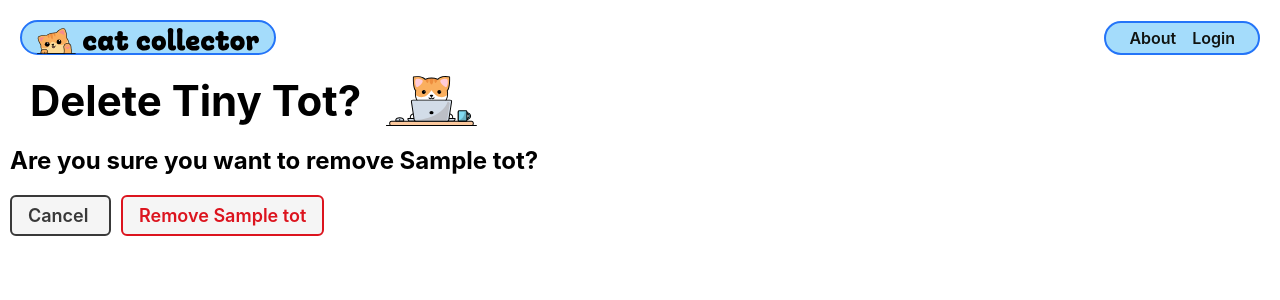
After one commit to BriannaRocha/finch-collector, a Django app: page /tots/1/delete/ in a window 1280 px wide. The commit adds this page. Shown: the top 300 px of the page. Run offline with Django 4.2, Linux system fonts and the light colour scheme; tables that the repository leaves empty hold one stand-in row (values such as "Sample post").

Commit message:
add update and delete functionality to tots

```diff
--- /dev/null
+++ b/main_app/templates/main_app/tot_confirm_delete.html
@@ -0,0 +1,23 @@
+{% extends 'base.html' %}
+{% load static %}
+
+{% block content %}
+
+<div class="page-header">
+  <h1>Delete Tiny Tot?</h1>
+  <img src="{% static 'images/nerd-cat.svg' %}" alt="A cat using a computer"/>
+</div>
+<h2>Are you sure you want to remove {{tot.name}}?</h2>
+
+<form action="" method="post" class="form">
+  {% csrf_token %}
+  <a
+    href="{% url 'tot-detail' tot.id %}"
+    class="btn secondary"
+  >
+    Cancel
+  </a>
+  <button type="submit" class="btn danger">Remove {{tot.name}}</button>
+</form>
+
+{% endblock %}
--- a/main_app/templates/main_app/tot_form.html
+++ b/main_app/templates/main_app/tot_form.html
@@ -8,7 +8,11 @@
 {% block content %}
 
 <div class="page-header">
-  <h1>Add a Tiny Tot</h1>
+  {% if tot %}
+    <h1>Edit {{ tot.name }}</h1>
+  {% else %}
+    <h1>Add a Tiny Tot</h1>
+  {% endif %}
   <img src="{% static 'images/nerd-cat.svg' %}" alt="A cat using a computer"/>
 </div>
 <form action="" method="post" class="form-container">
--- a/main_app/templates/tots/detail.html
+++ b/main_app/templates/tots/detail.html
@@ -26,6 +26,10 @@
       <h2>An infant {{ tot.gender }} .</h2>
     {% endif %}
     <p>{{ tot.description }}</p>
+    <div class="cat-actions">
+      <a href="{% url 'tot-update' tot.id %}" class='btn warn'>Edit</a>
+      <a href="{% url 'tot-delete' tot.id %}" class='btn danger'>Delete</a>
+    </div>
   </div>
 </section>
 
--- a/main_app/urls.py
+++ b/main_app/urls.py
@@ -7,4 +7,6 @@ urlpatterns = [
   path('tots/', views.tot_index, name='tot-index'),
   path('tots/<int:tot_id>/', views.tot_detail, name='tot-detail'),
   path('tots/create/', views.TotCreate.as_view(), name='tot-create'),
+  path('tots/<int:pk>/update/', views.TotUpdate.as_view(), name='tot-update'),
+  path('tots/<int:pk>/delete/', views.TotDelete.as_view(), name='tot-delete'),
 ]
--- a/main_app/views.py
+++ b/main_app/views.py
@@ -1,5 +1,5 @@
 from django.shortcuts import render
-from django.views.generic.edit import CreateView
+from django.views.generic.edit import CreateView, UpdateView, DeleteView
 from .models import Tot
 
 def home(request):
@@ -22,3 +22,11 @@ class TotCreate(CreateView):
   def form_valid(self, form):
     form.instance.user = self.request.user
     return super().form_valid(form)
+
+class TotUpdate(UpdateView):
+  model = Tot
+  fields = ['age', 'gender', 'description']
+
+class TotDelete(DeleteView):
+  model = Tot
+  success_url = '/tots/'
```
Also changed, not shown: main_app/models.py (line endings or trailing spaces).
